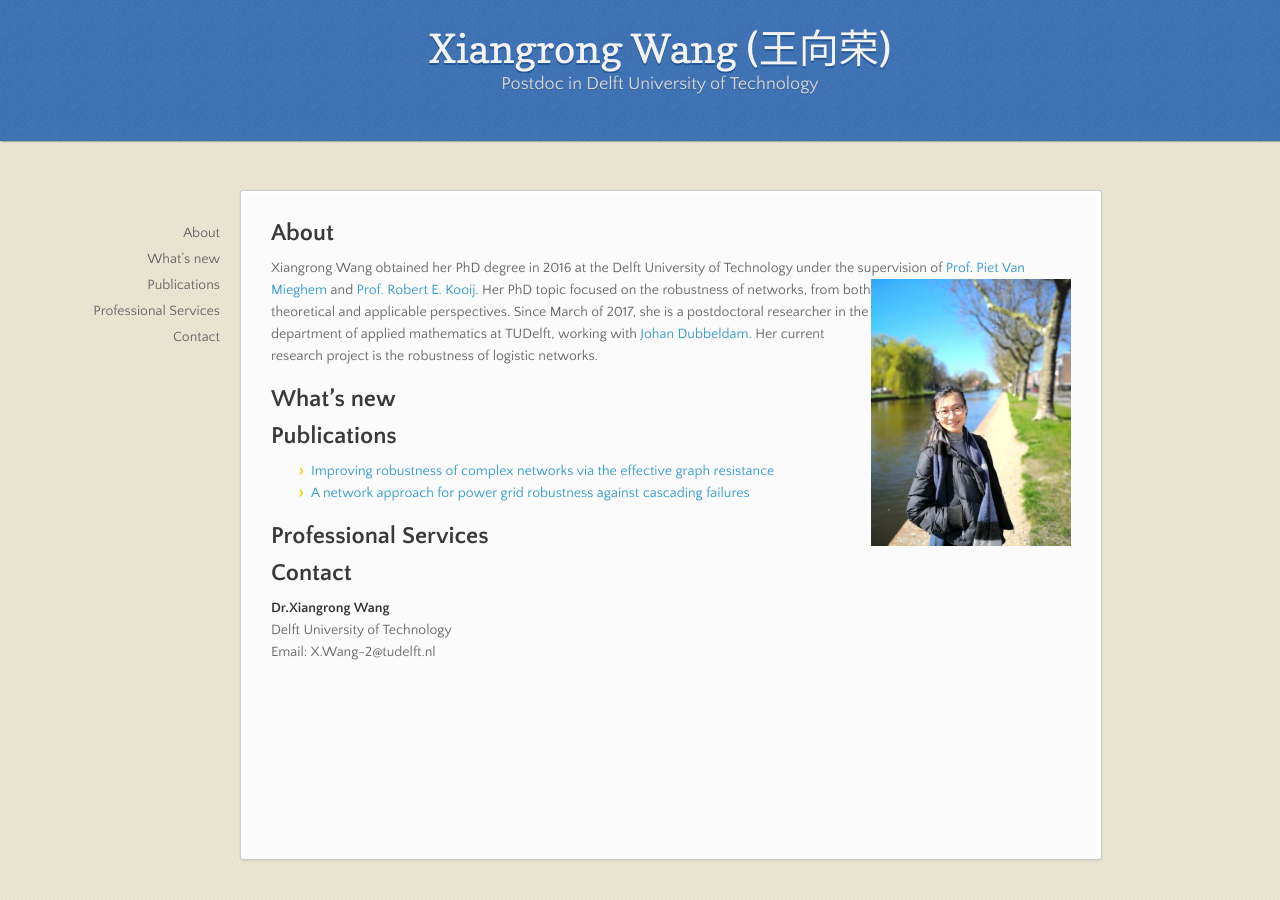
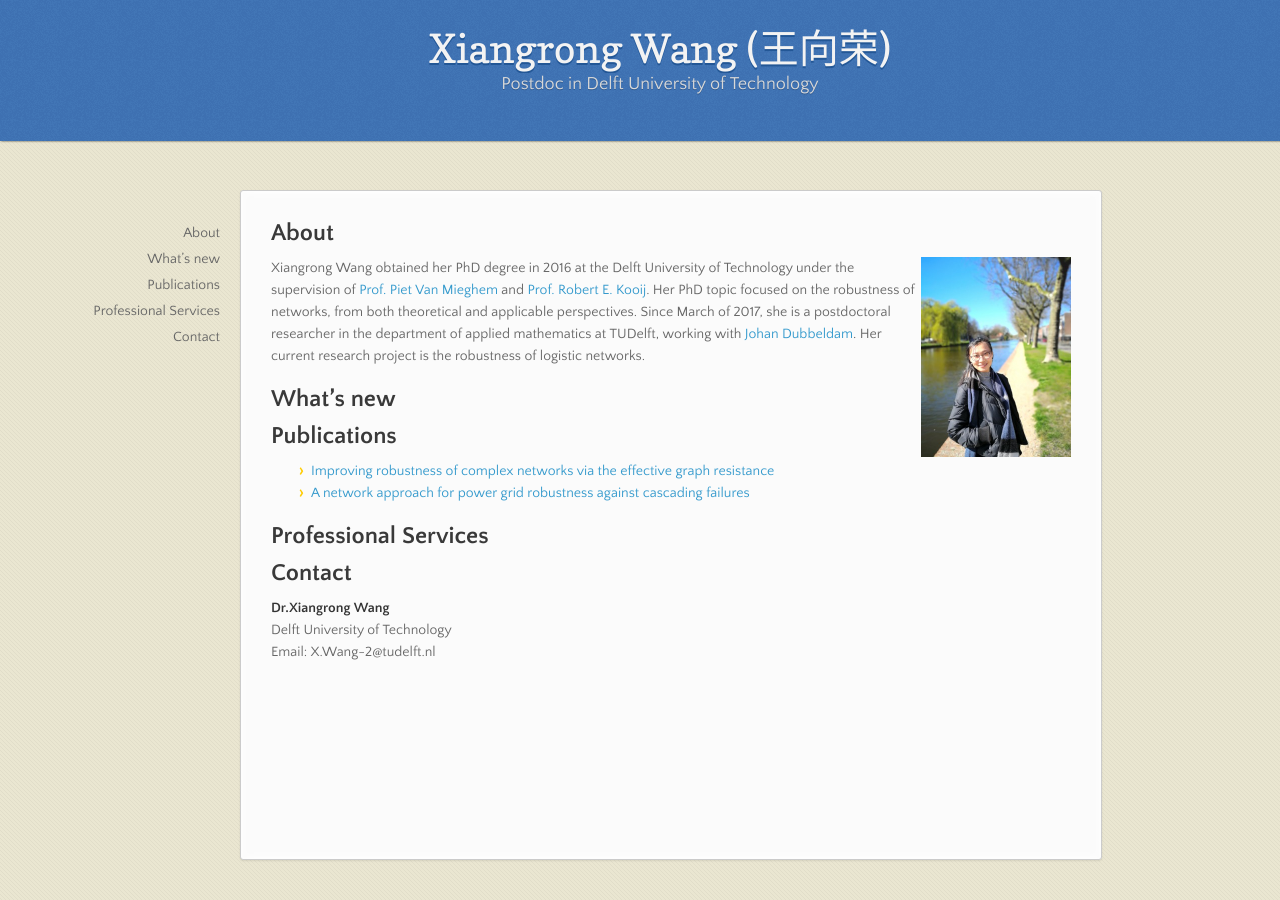
Before and after one commit to xiangrongwang/xiangrongwang.github.io, a Jekyll site: the page built from index.md, in a window 1280 px wide. Built offline with Jekyll 4.4.1, drawn with Linux system fonts in a browser that asks for light colours; nearby versions of some CDN libraries; our own code applies the rules of GitHub Pages for plain Markdown files.

Commit message:
Create index.md

```diff
--- a/index.md
+++ b/index.md
@@ -1,7 +1,7 @@
 ## About
 
+<img align="right" width='150' src="xiangrong.jpeg">
 Xiangrong Wang obtained her PhD degree in 2016 at the Delft University of Technology under the supervision of [Prof. Piet Van Mieghem](https://www.nas.ewi.tudelft.nl/people/Piet/) and [Prof. Robert E. Kooij](https://www.nas.ewi.tudelft.nl/people/Rob/).
-<img align="right" width='200' src="xiangrong.jpeg">
 Her PhD topic focused on the robustness of networks,  from both theoretical and applicable perspectives. Since March of 2017, she is a postdoctoral researcher in the department of applied mathematics at TUDelft, working with [Johan Dubbeldam](http://ta.twi.tudelft.nl/dv/users/dubbel/).  Her current research project is the robustness of logistic networks.
 
 ## What's new
```
